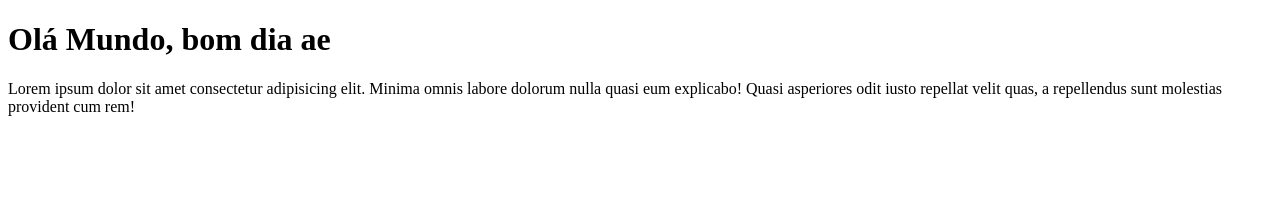
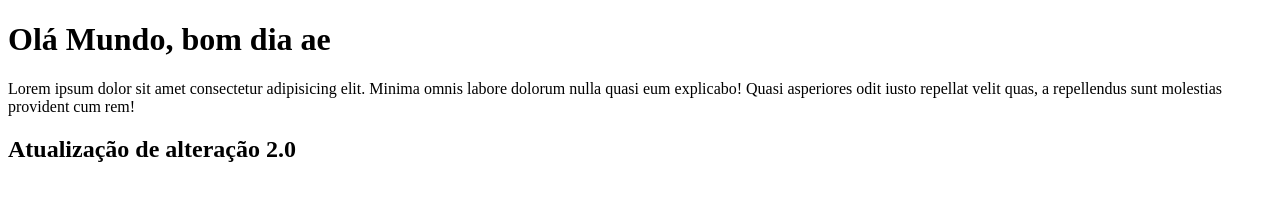
Before and after one commit to rodrigo-bispo/Cypress, a plain HTML site: page index.html in a window 1280 px wide. Drawn offline with Linux system fonts and the light colour scheme.

Commit message:
commit com alteração dois zero

```diff
--- a/index.html
+++ b/index.html
@@ -13,5 +13,8 @@
         Minima omnis labore dolorum nulla quasi eum explicabo! Quasi asperiores odit iusto repellat velit quas,
         a repellendus sunt molestias provident cum rem!</p>
 
+
+        <h2> Atualização de alteração 2.0</h2>
+
 </body>
 </html>
```
